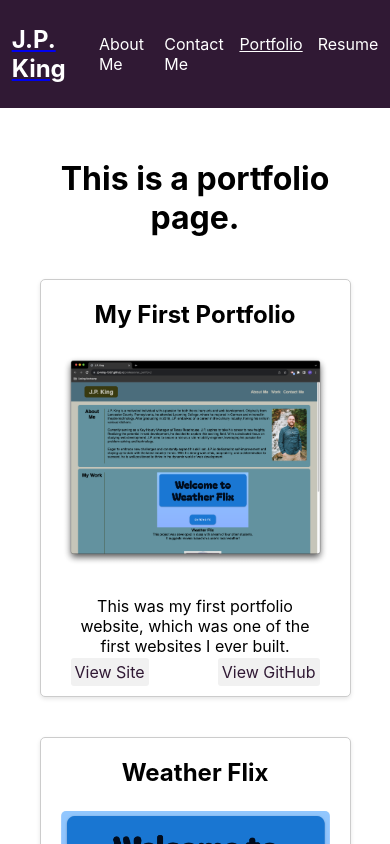
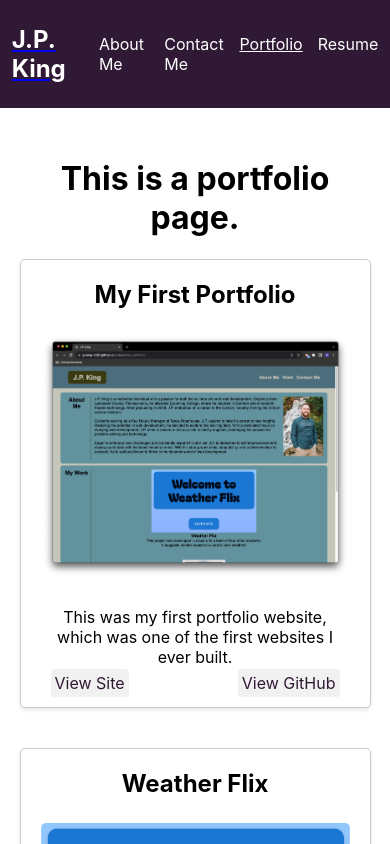
Before and after one commit to jp-king-1337/react_portfolio, a React (Create React App) app: page /portfolio in a window 390 px wide. Shown: the top 844 px of the page. Built offline with nearby package versions, Linux system fonts and the light colour scheme.

Commit message:
Updates, cards behave much better now

```diff
--- a/src/index.css
+++ b/src/index.css
@@ -209,9 +209,9 @@ button[type="submit"]:hover {
 .project-list {
     display: flex;
     flex-wrap: wrap;
-    justify-content: space-between;
-    /* columns: 2;
-    grid-auto-rows: auto; */
+    justify-content: center;
+    justify-content: space-around;
+    margin: -20px;
 }
 
 .project-card {
@@ -220,18 +220,17 @@ button[type="submit"]:hover {
     border-radius: 5px;
     box-shadow: 0 2px 4px #0000001a;
     padding: 20px;
-    margin: 20px;
     text-align: center;
     flex: 1;
-    max-width: calc(33.33% - 40px);
-    min-width: 300px;
-    width: 100%;
     box-sizing: border-box;
     position: relative;
     display: flex;
     flex-direction: column;
     justify-content: space-between;
     overflow: hidden;
+    margin: 20px;
+    max-width: calc(33.33% - 40px);
+    min-width: 300px;
 }
 
 .project-title {
@@ -289,14 +288,20 @@ button[type="submit"]:hover {
 
 
 /* Media Queries */
-/* @media (max-width: 1024px) {
+@media (max-width: 1024px) {
     .project-card {
         max-width: calc(50% - 40px);
     }
-} */
+}
+
+@media (max-width: 768px) {
+    .project-card {
+        max-width: calc(50% - 40px);
+    }
+}
 
 @media (max-width: 500px) {
     .project-card {
-        max-width: 100%;
+        max-width: calc(100% - 40px);
     }
 }
```
